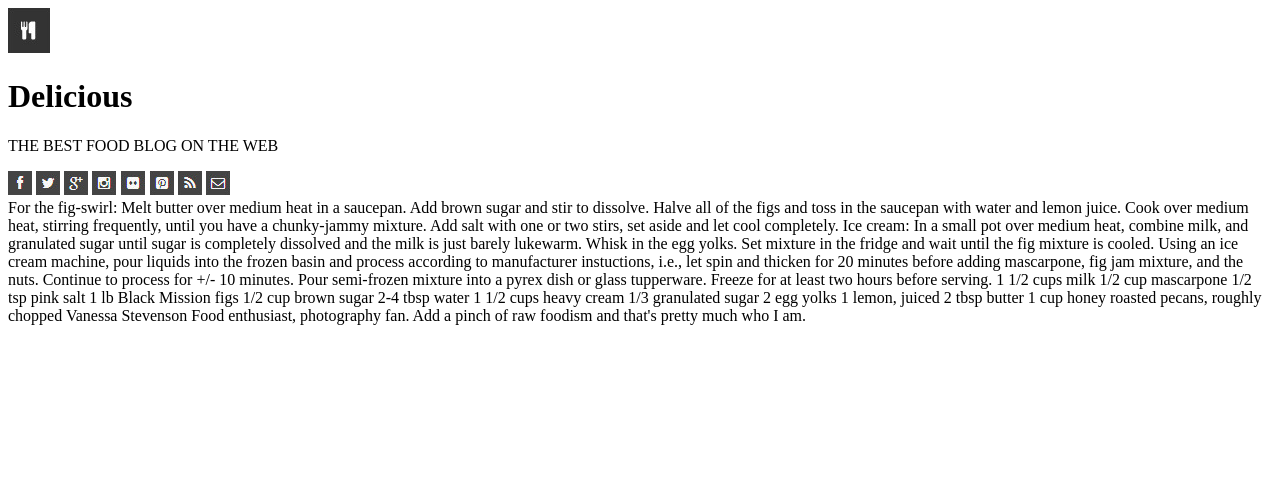
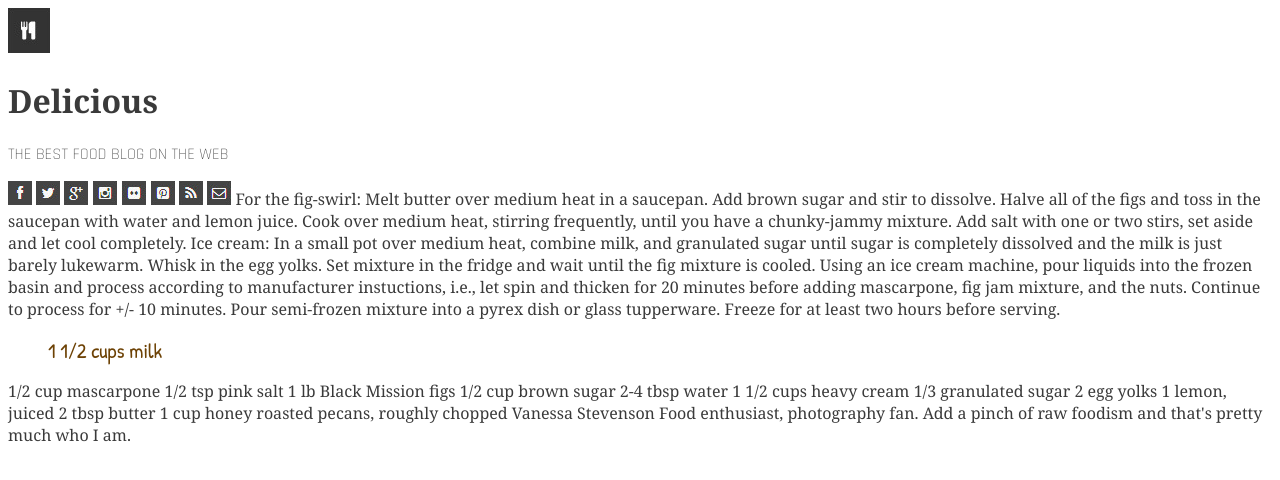
Before and after one commit to sevfitz/chocolate-pizza, a plain HTML site: page index.html in a window 1280 px wide. Drawn offline with Linux system fonts and the light colour scheme.

Commit message:
First styles and link updates to html

```diff
--- a/index.html
+++ b/index.html
@@ -3,7 +3,8 @@
 <html>
     <head>
         <title>Chocolate Pizza Recipe</title>
-        <link rel="text/css" href="style.css">
+        <link rel="stylesheet" type="text/css" href="style.css">
+        <link href="https://fonts.googleapis.com/css?family=Patrick+Hand|Rajdhani:300" rel="stylesheet">
         <!--<link rel="text/javascript" href="app.js">-->
     </head>
     <body>
@@ -20,6 +21,7 @@
             <img src="images/rss-icon.png" alt="RSS Feed">
             <img src="images/mail-icon.png" alt="Email">
         </header>
+
 
     </body>
 </html>
@@ -77,8 +79,9 @@ Ice cream: In a small pot over medium heat, combine milk, and granulated sugar u
 
 Using an ice cream machine, pour liquids into the frozen basin and process according to manufacturer instuctions, i.e., let spin and thicken for 20 minutes before adding mascarpone, fig jam mixture, and the nuts. Continue to process for +/- 10 minutes. Pour semi-frozen mixture into a pyrex dish or glass tupperware. Freeze for at least two hours before serving.
 
-
-1 1/2 cups milk
+<ul>
+    <li>1 1/2 cups milk</li>
+</ul>
 1/2 cup mascarpone
 1/2 tsp pink salt
 1 lb Black Mission figs
--- a/style.css
+++ b/style.css
@@ -0,0 +1,26 @@
+body, html {
+    font-family: Georgia, 'Times New Roman', Times, serif;
+    color: #3a3a3a;
+    font-size: 1rem;
+}
+
+li {
+    list-style: none;
+    font-family: 'Patrick Hand', cursive;
+    font-size: 1.3rem;
+    color: #6D4205;
+}
+
+header {
+    display: inline;
+}
+
+header p, article p {
+    font-family: 'Rajdhani', sans-serif;
+}
+
+
+#notepad {
+    width: 300px;
+    background-image: url(/images/list-bg.png);
+}
```
